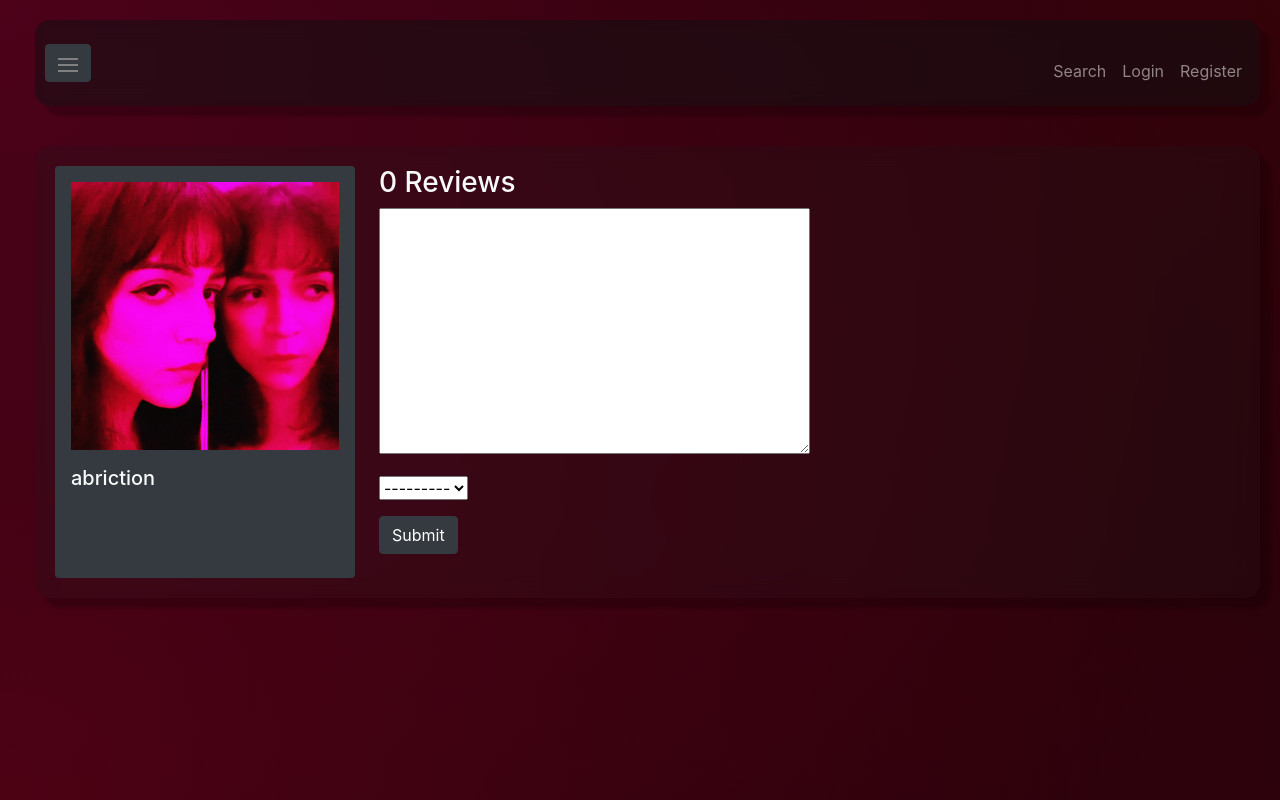
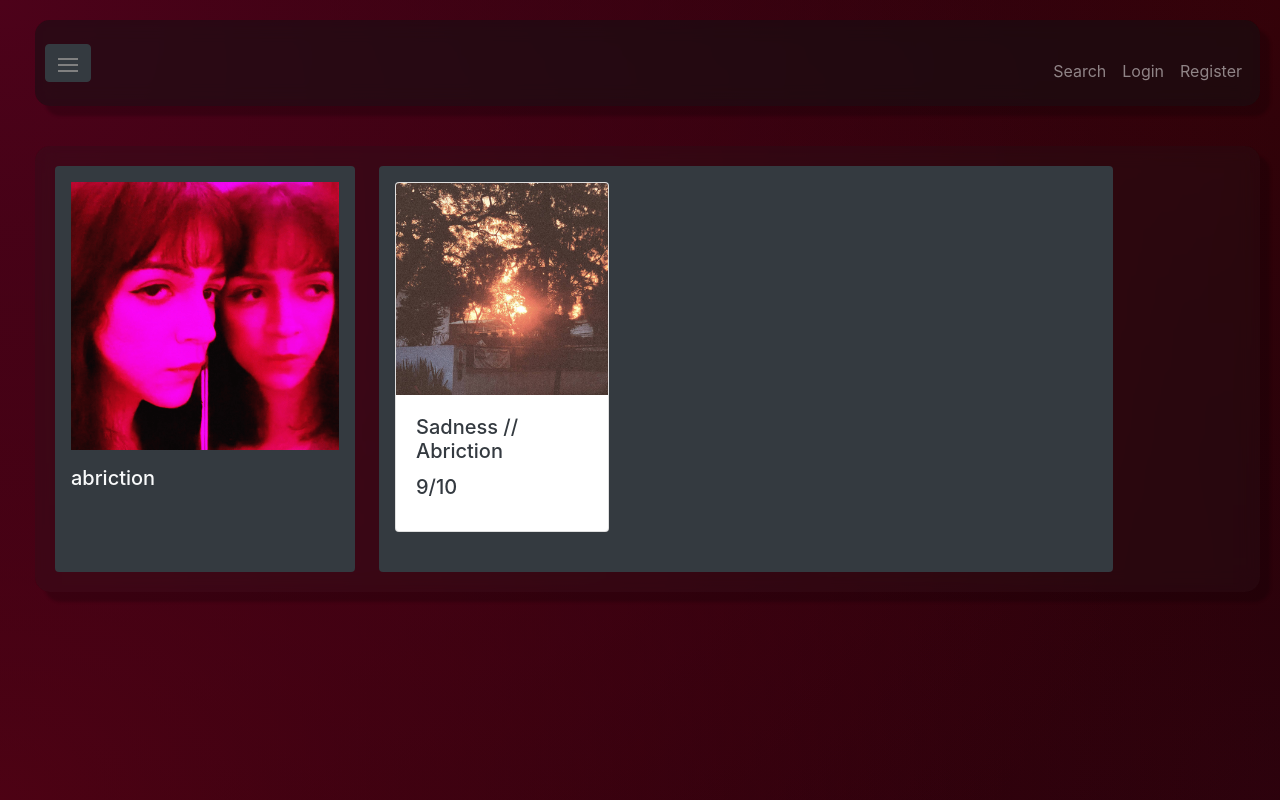
Before and after one commit to BDHoefs/CSCI313MusicReview, a Django app: page /artist/1 in a window 1280 px wide. Run offline with Django 4.2, Linux system fonts and the light colour scheme; data comes from the database, SQL or seed files in the repository; some libraries are stand-ins or nearby versions.

Commit message:
Adjust artist page

```diff
--- a/MusicReview/templates/music/artist.html
+++ b/MusicReview/templates/music/artist.html
@@ -1,8 +1,10 @@
-{% extends 'master.html' %}
-{% block title %}Artist - MusicReview{% endblock %}
+{% extends 'master.html' %} {% block title %}Artist - MusicReview{% endblock %}
 {% block content %}
 <div class="d-flex">
-  <div class="d-flex flex-column flex-shrink-0 p-3 bg-dark rounded" style="width: 300px">
+  <div
+    class="d-flex flex-column flex-shrink-0 p-3 bg-dark rounded"
+    style="width: 300px"
+  >
     <img src="{{ artist.artist_photo.url }}" alt="{{ artist.name }}" />
 
     <div class="mt-3">
@@ -10,44 +12,28 @@
     </div>
   </div>
 
-  <div class="flex-grow-1 ml-4">
-    {% if reviewForm is None %} {% else %}
-    <h3>{{reviews|length}} Reviews</h3>
-
-    <form action="{% url 'artist' pk=artist.pk %}" method="post" class="form">
-      {% csrf_token %} {% for field in reviewForm %}
-      <div class="form-group">{{field}}</div>
-      {% endfor %}
-      <input class="btn btn-dark mb-4" type="submit" value="Submit" />
-    </form>
-    {% endif %} {% for review in reviews %}
-    <div class="p-3 bg-dark rounded mb-2">
-      <div style="display: flex; justify-content: space-between">
-        <b>{{ review.user.username }}</b>
-        <p style="margin-left: auto">{{ review.score }}/10</p>
+  <div class="p-3 bg-dark rounded ml-4">
+    <div class="row">
+      {% for row in releases %} {% for release in row %}
+      <div class="col-md-4">
+        <div class="card mb-4">
+          <a href="{% url 'release' release.pk %}">
+            <img
+              src="{{ release.cover_art.url }}"
+              alt="{{ release.title }}"
+              class="card-img-top"
+            />
+          </a>
+          <div class="card-body">
+            <div class="d-inline-block">
+              <h5 class="card-title text-dark">{{ release.title }}</h5>
+              <h5 class="card-title text-dark">{{ release.str_score }}</h5>
+            </div>
+          </div>
+        </div>
       </div>
-      <p>{{review.content}}</p>
-
-      {% if review.pk == reportReview.pk %}
-      <form method="POST">
-        {% csrf_token %} {% for field in reportReviewForm %}
-        <p>{{ field }}</p>
-        {%endfor %}
-        <input
-          class="btn btn-danger mb-4"
-          type="submit"
-          value="Submit report"
-        />
-      </form>
-      {% else %}
-      <a
-        href="{% url 'report_review' review_pk=review.pk release_pk=release.pk %}"
-        >Report review</a
-      >
-      {% endif %}
+      {% endfor %} {% endfor %}
     </div>
-    {% endfor %}
   </div>
-
 </div>
 {% endblock %}
--- a/MusicReview/templates/music/browse_releases.html
+++ b/MusicReview/templates/music/browse_releases.html
@@ -11,6 +11,7 @@
     </div>
   </form>
   <a href="{% url 'add_release' %}" class="btn btn-dark mb-3">Add Release</a>
+
   <div class="row">
     {% for row in releases %} {% for release in row %}
     <div class="col-md-4">
--- a/MusicReview/views.py
+++ b/MusicReview/views.py
@@ -252,10 +252,9 @@ def artist(request, pk):
     artist = Artist.objects.get(pk=pk)
     reviewForm = ReviewForm()
     ctx = get_ctx(request)  # Get the common context
-    ctx.update({
-        'artist': artist,
-        'reviewForm': reviewForm,
-    })
+    ctx['artist'] = artist
+    releases = artist.release_set.all()
+    ctx['releases'] = [releases[i:i+3] for i in range(0, len(releases), 3)]
     return render(request, 'music/artist.html', context=ctx)
 
 def report_release(request, pk):
```
